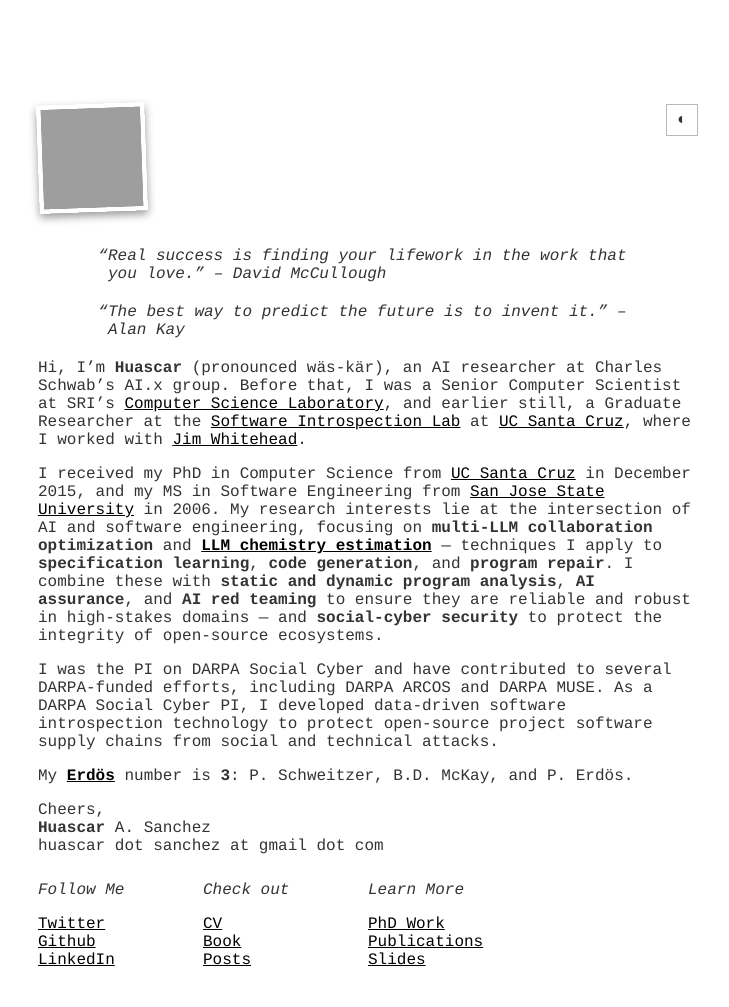
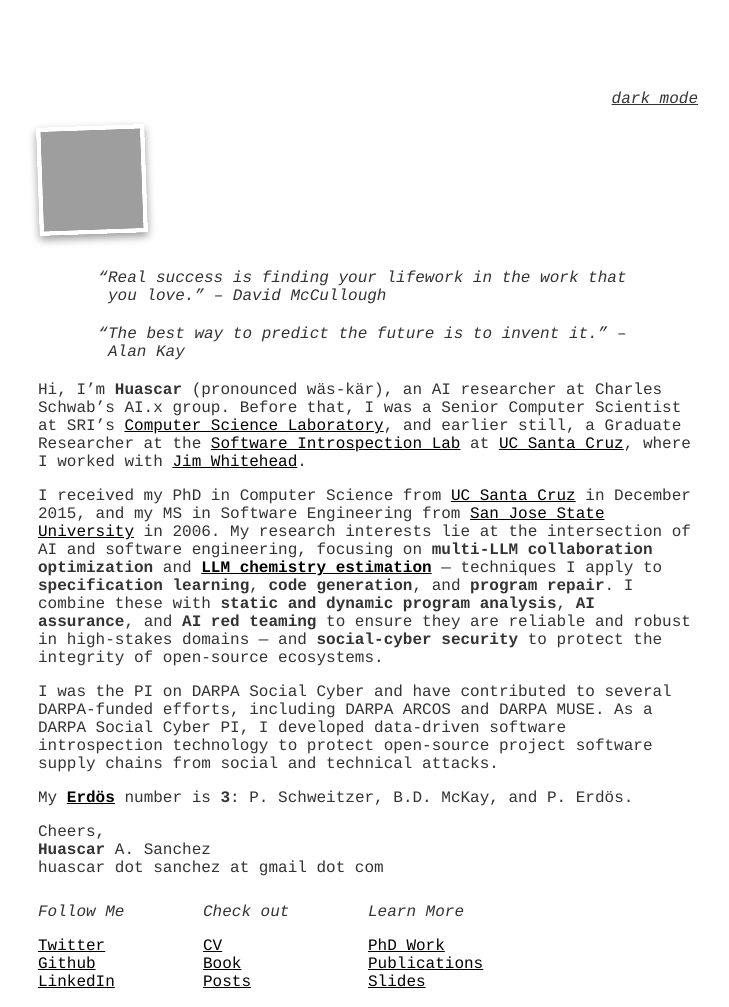
Before and after one commit to hsanchez/hsanchez.github.io, a Jekyll site: the page built from index.md, in a window 1280 px wide. Shown: the whole page, without its empty margins (272-1001 px from the left). Built offline with Jekyll 4.4.1, drawn with Linux system fonts in a browser that asks for light colours; before the commit the page ends 985 px from its top, so only the background shows below that; grey boxes are pictures that could not be loaded.

Commit message:
toggle logic is now inline; removes the separate script-file dependency.

```diff
--- a/_layouts/default.html
+++ b/_layouts/default.html
@@ -9,6 +9,7 @@
   <body>
     <div class="container">
 		<header>
+			<div class="site-tools">
 				<button
 					class="theme-toggle"
 					type="button"
@@ -16,8 +17,9 @@
 					aria-label="Switch to dark theme"
 					title="Switch to dark theme"
 				>
-				<span aria-hidden="true">&#9680;</span>
+					dark mode
 				</button>
+			</div>
 			{% if page.home %}
 
 		    <div style="text-align: left ">
@@ -67,6 +69,63 @@
     <script type="text/javascript" src="/static/detector.js"></script>
     <!--Code snippet that search top answers for java and sort tags in Stackoverflow-->
     <script type="text/javascript" src="/static/codesnippets.js"></script>
-    <script type="text/javascript" src="/static/theme-toggle.js"></script>
+    <script type="text/javascript">
+      (function () {
+        var storageKey = "site-theme";
+        var body = document.body;
+        var toggle = document.querySelector(".theme-toggle");
+
+        if (!body || !toggle) {
+          return;
+        }
+
+        function setTheme(theme) {
+          var isDark = theme === "dark";
+          body.className = body.className
+            .replace(/\btheme-dark\b/g, "")
+            .replace(/\s{2,}/g, " ")
+            .replace(/^\s+|\s+$/g, "");
+
+          if (isDark) {
+            body.className = body.className
+              ? body.className + " theme-dark"
+              : "theme-dark";
+          }
+
+          toggle.setAttribute("aria-pressed", isDark ? "true" : "false");
+          toggle.setAttribute(
+            "aria-label",
+            isDark ? "Switch to light theme" : "Switch to dark theme"
+          );
+          toggle.setAttribute(
+            "title",
+            isDark ? "Switch to light theme" : "Switch to dark theme"
+          );
+          toggle.innerHTML = isDark ? "light mode" : "dark mode";
+        }
+
+        var savedTheme = null;
+        try {
+          savedTheme = window.localStorage.getItem(storageKey);
+        } catch (error) {
+          savedTheme = null;
+        }
+
+        setTheme(savedTheme === "dark" ? "dark" : "light");
+
+        toggle.addEventListener("click", function () {
+          var nextTheme =
+            /\btheme-dark\b/.test(body.className) ? "light" : "dark";
+
+          setTheme(nextTheme);
+
+          try {
+            window.localStorage.setItem(storageKey, nextTheme);
+          } catch (error) {
+            // Storage can be unavailable in private browsing or strict browser modes.
+          }
+        });
+      })();
+    </script>
   </body>
 </html>
--- a/static/style.css
+++ b/static/style.css
@@ -3,23 +3,6 @@
 	font-size: 62.5%;
 	-webkit-font-smoothing: antialiased;
 	font-smoothing: antialiased;
-	--page-background: rgb(255, 255, 255);
-	--page-foreground: rgb(20%,20%,20%);
-	--page-link: #000;
-	--page-muted-surface: rgb(90%,90%,90%);
-	--page-rule: rgb(20%,20%,20%);
-	--page-toggle-border: rgba(0, 0, 0, 0.28);
-	--page-toggle-hover: rgba(0, 0, 0, 0.06);
-}
-
-html[data-theme="dark"] {
-	--page-background: #111;
-	--page-foreground: #f4f4f4;
-	--page-link: #fff;
-	--page-muted-surface: #252525;
-	--page-rule: #f4f4f4;
-	--page-toggle-border: rgba(255, 255, 255, 0.36);
-	--page-toggle-hover: rgba(255, 255, 255, 0.12);
 }
 
 html, body {
@@ -30,14 +13,19 @@
 	font-family: Courier, monospace;
 	font-size: 1.6rem;
 	padding: 0 2rem;
-	color: var(--page-foreground);
-	background: var(--page-background);
+	color: rgb(20%,20%,20%);
+	background: rgb(255, 255, 255);
 	/*
 	padding-bottom:7.5rem;
 	background-image:url('/static/keyboardfade.png');
 	background-repeat:no-repeat;
 	background-position:center bottom;
 	background-size:100%;*/
+}
+
+body.theme-dark {
+	color: #f4f4f4;
+	background: #111;
 }
 
 h1, h2, h3, h4, h5, h6 {
@@ -88,7 +76,11 @@
 	display:block;
 	text-align:center;
 	content: "✦ ✦ ✦";
-	color: var(--page-rule);
+	color: rgb(20%,20%,20%);
+}
+
+body.theme-dark hr:after {
+	color: #f4f4f4;
 }
 
 ul, ol {
@@ -96,12 +88,17 @@
 }
 
 a {
-	color: var(--page-link);
+	color: black;
 }
 
 a:hover {
-	color: var(--page-link);
+	color: black;
 	text-decoration: underline;
+}
+
+body.theme-dark a,
+body.theme-dark a:hover {
+	color: #fff;
 }
 
 /*This create a nice border around my picture*/
@@ -123,13 +120,18 @@
 	font-family: Courier, monospace;
 	font-size: 1.6rem;
 	padding:1rem;
-	background: var(--page-muted-surface);
+	background: rgb(90%,90%,90%);
 }
 
 code {
 	font-family: Courier, monospace;
 	font-size: 1.6rem;
-	background: var(--page-muted-surface);
+	background: rgb(90%,90%,90%);
+}
+
+body.theme-dark pre,
+body.theme-dark code {
+	background: #252525;
 }
 
 #breadcrumb {
@@ -140,36 +142,38 @@
 
 blockquote a {
 	text-decoration:none;
-	color: var(--page-foreground);
+	color: rgb(20%,20%,20%);
 }
 
-header {
-	position: relative;
+body.theme-dark blockquote a {
+	color: #f4f4f4;
+}
+
+.site-tools {
+	text-align: right;
+	margin-bottom: 0.5rem;
 }
 
 .theme-toggle {
-	position: absolute;
-	top: 0;
-	right: 0;
-	width: 3.2rem;
-	height: 3.2rem;
-	border: 1px solid var(--page-toggle-border);
+	border: 0;
 	background: transparent;
-	color: var(--page-foreground);
+	color: inherit;
 	cursor: pointer;
 	font: inherit;
-	line-height: 1;
+	font-style: italic;
+	line-height: 1.4;
 	padding: 0;
+	text-decoration: underline;
 }
 
 .theme-toggle:hover,
 .theme-toggle:focus {
-	background: var(--page-toggle-hover);
+	text-decoration-thickness: 2px;
 }
 
 .theme-toggle:focus {
-	outline: 1px dotted var(--page-foreground);
-	outline-offset: 0.3rem;
+	outline: 1px dotted currentColor;
+	outline-offset: 0.2rem;
 }
 
 blockquote .author:before {
@@ -344,7 +348,12 @@
     font-family: Courier, monospace;
     font-size: 1.6rem;
     padding: 0 2rem;
-    color: var(--page-foreground);
+    color: rgb(20%,20%,20%);
+}
+
+body.theme-dark .file-editor {
+    color: #f4f4f4;
+    background: #111;
 }
 
 body .searcher #search {
--- a/static/theme-toggle.js
+++ /dev/null
@@ -1,45 +0,0 @@
-(function () {
-  var storageKey = "site-theme";
-  var root = document.documentElement;
-  var toggle = document.querySelector(".theme-toggle");
-
-  if (!toggle) {
-    return;
-  }
-
-  function setTheme(theme) {
-    var isDark = theme === "dark";
-    root.setAttribute("data-theme", isDark ? "dark" : "light");
-    toggle.setAttribute("aria-pressed", isDark ? "true" : "false");
-    toggle.setAttribute(
-      "aria-label",
-      isDark ? "Switch to light theme" : "Switch to dark theme"
-    );
-    toggle.setAttribute(
-      "title",
-      isDark ? "Switch to light theme" : "Switch to dark theme"
-    );
-  }
-
-  var savedTheme = null;
-  try {
-    savedTheme = window.localStorage.getItem(storageKey);
-  } catch (error) {
-    savedTheme = null;
-  }
-
-  setTheme(savedTheme === "dark" ? "dark" : "light");
-
-  toggle.addEventListener("click", function () {
-    var nextTheme =
-      root.getAttribute("data-theme") === "dark" ? "light" : "dark";
-
-    setTheme(nextTheme);
-
-    try {
-      window.localStorage.setItem(storageKey, nextTheme);
-    } catch (error) {
-      // Storage can be unavailable in private browsing or strict browser modes.
-    }
-  });
-})();
```
Lines whose indentation alone changed are shown as unchanged.
